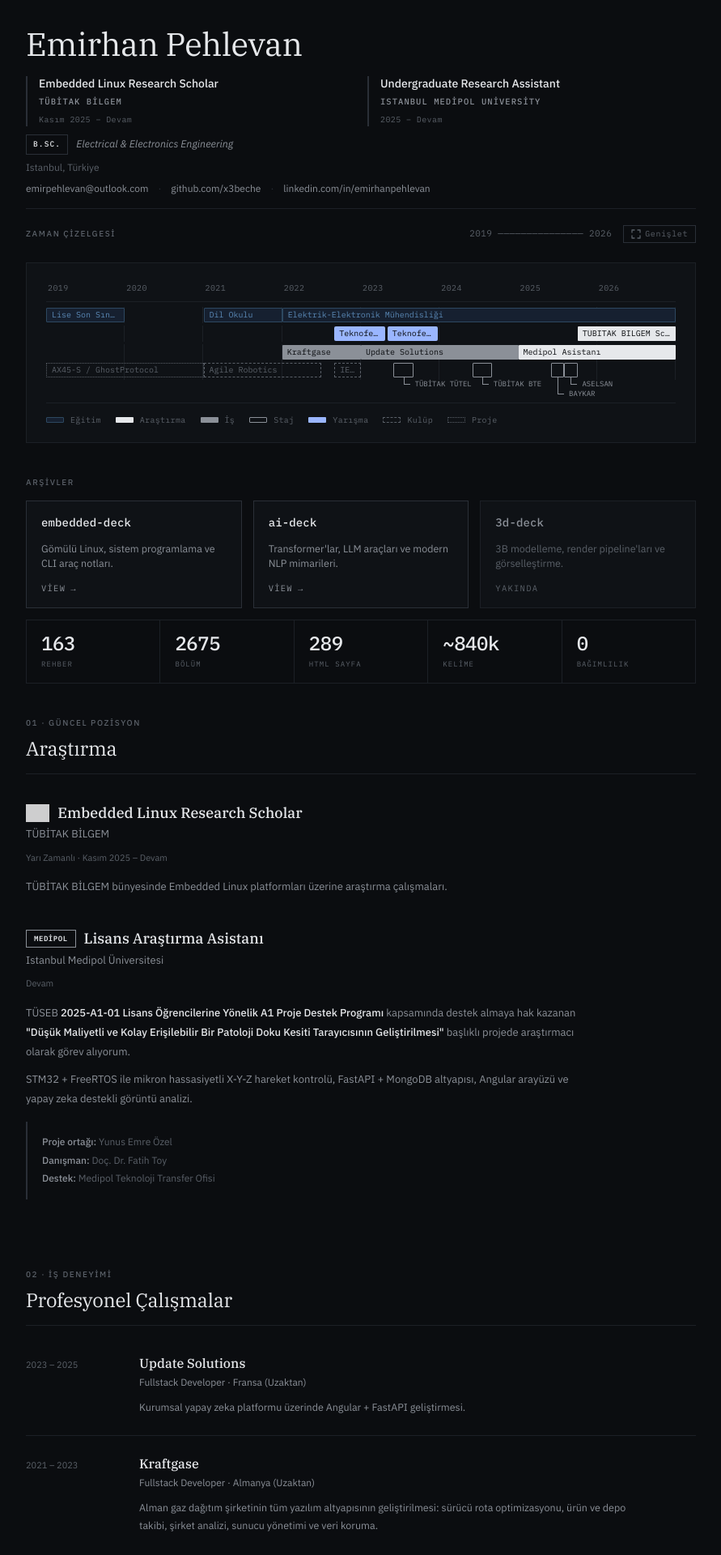
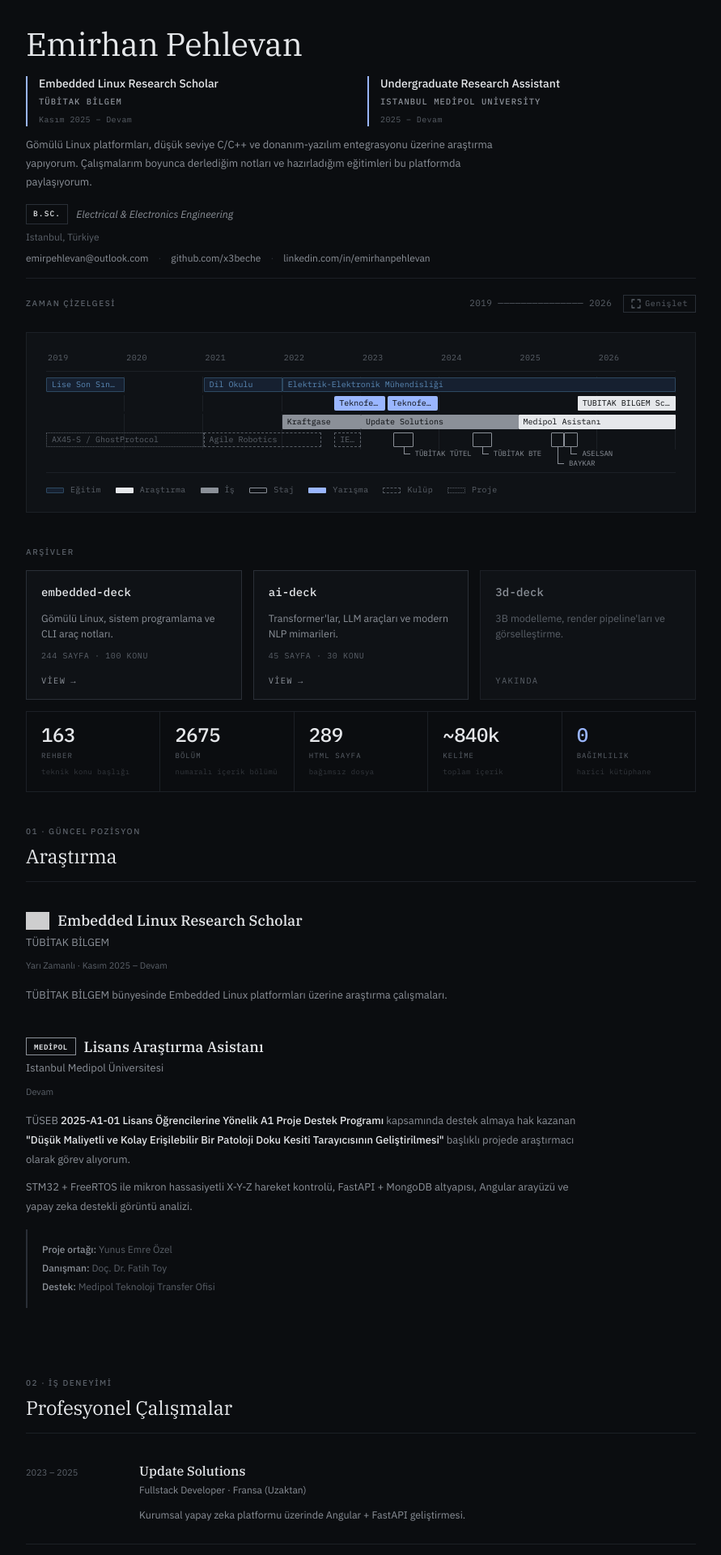
Before and after one commit to x3beche/x3beche.github.io, a Jekyll site: the page built from index.html, in a window 1280 px wide. Shown: the top 1920 px of the page at 81% size, without its empty margins (194-1085 px from the left). Built offline with Jekyll 4.4.1, drawn with Linux system fonts in a browser that asks for light colours; some of the changed text lies outside the part shown; grey boxes are pictures that could not be loaded.

Commit message:
feat(index): ana sayfa iyileştirmeleri ve CLAUDE.md
- Hero biyografi paragrafı eklendi
- Aktif rol kartlarına mavi sol kenar vurgusu (is-current)
- Arşiv kartlarına sayfa/konu sayaçları eklendi
- Platform istatistiklerine açıklama alt etiketleri ve "0 bağımlılık" mavi vurgusu
- Projeler bölümüne embedded-deck & ai-deck platform girişi eklendi
- CLAUDE.md oluşturuldu (repo yapısı, kurallar ve gotcha'lar)

Co-Authored-By: Claude Sonnet 4.6 <noreply@anthropic.com>

```diff
--- a/assets/main.css
+++ b/assets/main.css
@@ -90,6 +90,13 @@
       display: inline-block;
       transition: transform 0.14s;
     }
+    .archive-count {
+      font-family: 'IBM Plex Mono', monospace;
+      font-size: 10px;
+      color: var(--text-faint);
+      letter-spacing: 0.06em;
+      text-transform: uppercase;
+    }
     .archive-card.is-soon {
       cursor: default;
       border-color: var(--rule);
@@ -131,6 +138,15 @@
       letter-spacing: 0.12em;
       color: var(--text-faint);
     }
+    .deck-stat-sub {
+      font-family: 'IBM Plex Mono', monospace;
+      font-size: 9px;
+      color: var(--text-faint);
+      letter-spacing: 0.04em;
+      opacity: 0.5;
+      margin-top: -2px;
+    }
+    .deck-stat-n.is-accent { color: var(--link); }
     @media (max-width: 720px) {
       .deck-stats { flex-wrap: wrap; }
       .deck-stat  { flex: 1 1 33%; border-bottom: 1px solid var(--rule); }
@@ -147,6 +163,15 @@
       margin-bottom: 20px;
       padding-bottom: 14px;
       border-bottom: 1px solid var(--rule);
+    }
+
+    .hero-bio {
+      font-size: 13px;
+      color: var(--text-dim);
+      line-height: 1.75;
+      max-width: 580px;
+      margin-top: 12px;
+      margin-bottom: 14px;
     }
 
     h1 {
@@ -172,6 +197,7 @@
       flex-direction: column;
       gap: 3px;
     }
+    .role-card.is-current { border-left-color: var(--link); }
     .role-title {
       font-size: 14px;
       font-weight: 500;
--- a/index.html
+++ b/index.html
@@ -10,17 +10,19 @@ css: "/assets/main.css"
     <h1>Emirhan Pehlevan</h1>
 
     <div class="role-grid">
-      <div class="role-card">
+      <div class="role-card is-current">
         <div class="role-title">Embedded Linux Research Scholar</div>
         <div class="role-inst">TÜBİTAK BİLGEM</div>
         <div class="role-period">Kasım 2025 – Devam</div>
       </div>
-      <div class="role-card">
+      <div class="role-card is-current">
         <div class="role-title">Undergraduate Research Assistant</div>
         <div class="role-inst">Istanbul Medipol University</div>
         <div class="role-period">2025 – Devam</div>
       </div>
     </div>
+
+    <p class="hero-bio">Gömülü Linux platformları, düşük seviye C/C++ ve donanım-yazılım entegrasyonu üzerine araştırma yapıyorum. Çalışmalarım boyunca derlediğim notları ve hazırladığım eğitimleri bu platformda paylaşıyorum.</p>
 
     <div class="degree">
       <span class="degree-label">B.Sc.</span>
@@ -158,11 +160,13 @@ css: "/assets/main.css"
       <a href="embedded-deck/" class="archive-card">
         <span class="archive-name">embedded-deck</span>
         <p class="archive-desc">Gömülü Linux, sistem programlama ve CLI araç notları.</p>
+        <span class="archive-count">244 sayfa · 100 konu</span>
         <span class="archive-cta">view <span class="archive-arrow">→</span></span>
       </a>
       <a href="ai-deck/" class="archive-card">
         <span class="archive-name">ai-deck</span>
         <p class="archive-desc">Transformer'lar, LLM araçları ve modern NLP mimarileri.</p>
+        <span class="archive-count">45 sayfa · 30 konu</span>
         <span class="archive-cta">view <span class="archive-arrow">→</span></span>
       </a>
       <span class="archive-card is-soon" aria-disabled="true">
@@ -177,22 +181,27 @@ css: "/assets/main.css"
       <div class="deck-stat">
         <span class="deck-stat-n">163</span>
         <span class="deck-stat-l">Rehber</span>
+        <span class="deck-stat-sub">teknik konu başlığı</span>
       </div>
       <div class="deck-stat">
         <span class="deck-stat-n">2675</span>
         <span class="deck-stat-l">Bölüm</span>
+        <span class="deck-stat-sub">numaralı içerik bölümü</span>
       </div>
       <div class="deck-stat">
         <span class="deck-stat-n">289</span>
         <span class="deck-stat-l">HTML Sayfa</span>
+        <span class="deck-stat-sub">bağımsız dosya</span>
       </div>
       <div class="deck-stat">
         <span class="deck-stat-n">~840k</span>
         <span class="deck-stat-l">Kelime</span>
+        <span class="deck-stat-sub">toplam içerik</span>
       </div>
       <div class="deck-stat">
-        <span class="deck-stat-n">0</span>
+        <span class="deck-stat-n is-accent">0</span>
         <span class="deck-stat-l">Bağımlılık</span>
+        <span class="deck-stat-sub">harici kütüphane</span>
       </div>
     </div>
   </section>
@@ -496,6 +505,20 @@ css: "/assets/main.css"
     <div class="projects">
 
       <div class="proj-item">
+        <div class="proj-date">2025 – Devam</div>
+        <div class="proj-body">
+          <div class="proj-title">Embedded-Deck &amp; AI-Deck</div>
+          <div class="proj-desc">
+            Türkçe teknik kaynak açığını kapatmaya yönelik bağımlılıksız statik
+            HTML platform. Gömülü Linux, sistem programlama ve modern AI
+            mimarileri üzerine 289 sayfa, 163 rehber, ~840k kelime. Sıfır
+            JavaScript bağımlılığı, GitHub Pages üzerinde yayınlanıyor.
+          </div>
+        </div>
+        <a class="proj-link" href="/embedded-deck/">Keşfet</a>
+      </div>
+
+      <div class="proj-item">
         <div class="proj-date">2019 – 2020</div>
         <div class="proj-body">
           <div class="proj-title">AX45-S &amp; GhostProtocol</div>
```
Also changed, not shown: CLAUDE.md (added, +121 -0 lines).
